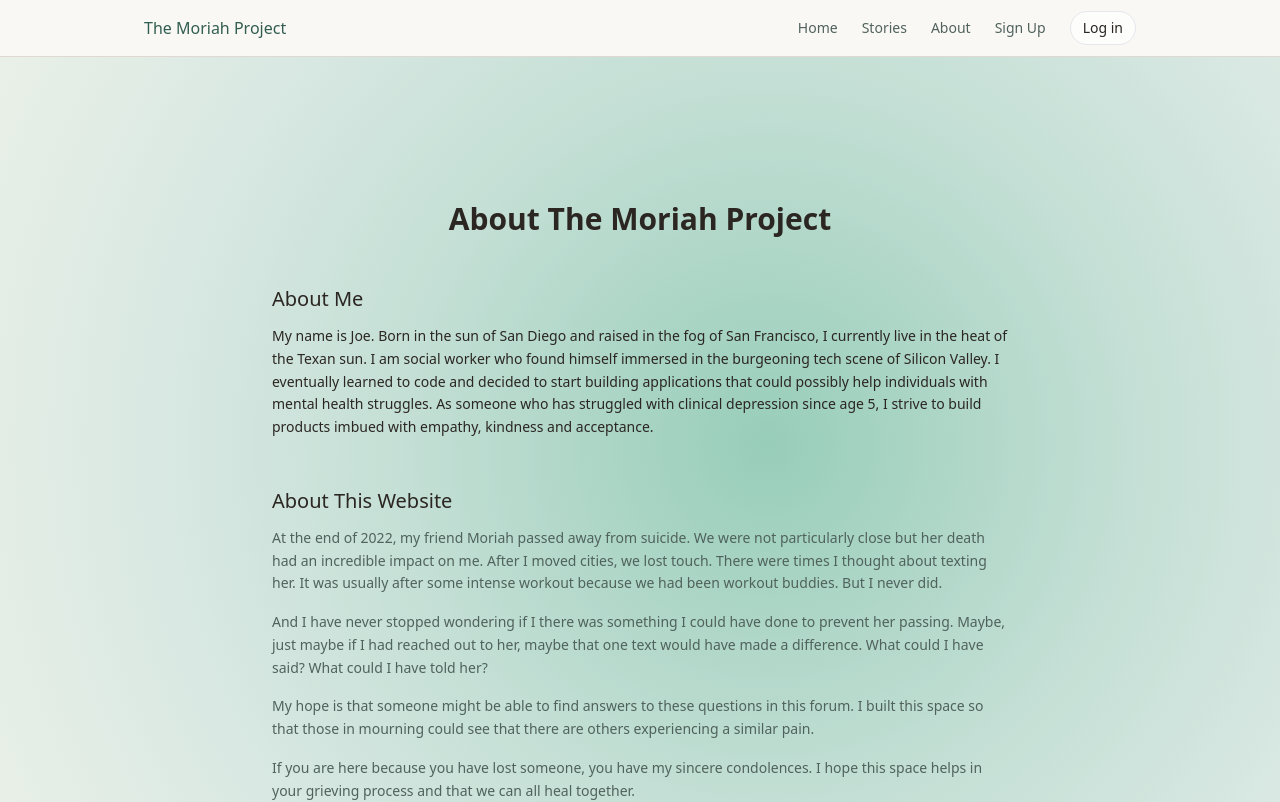
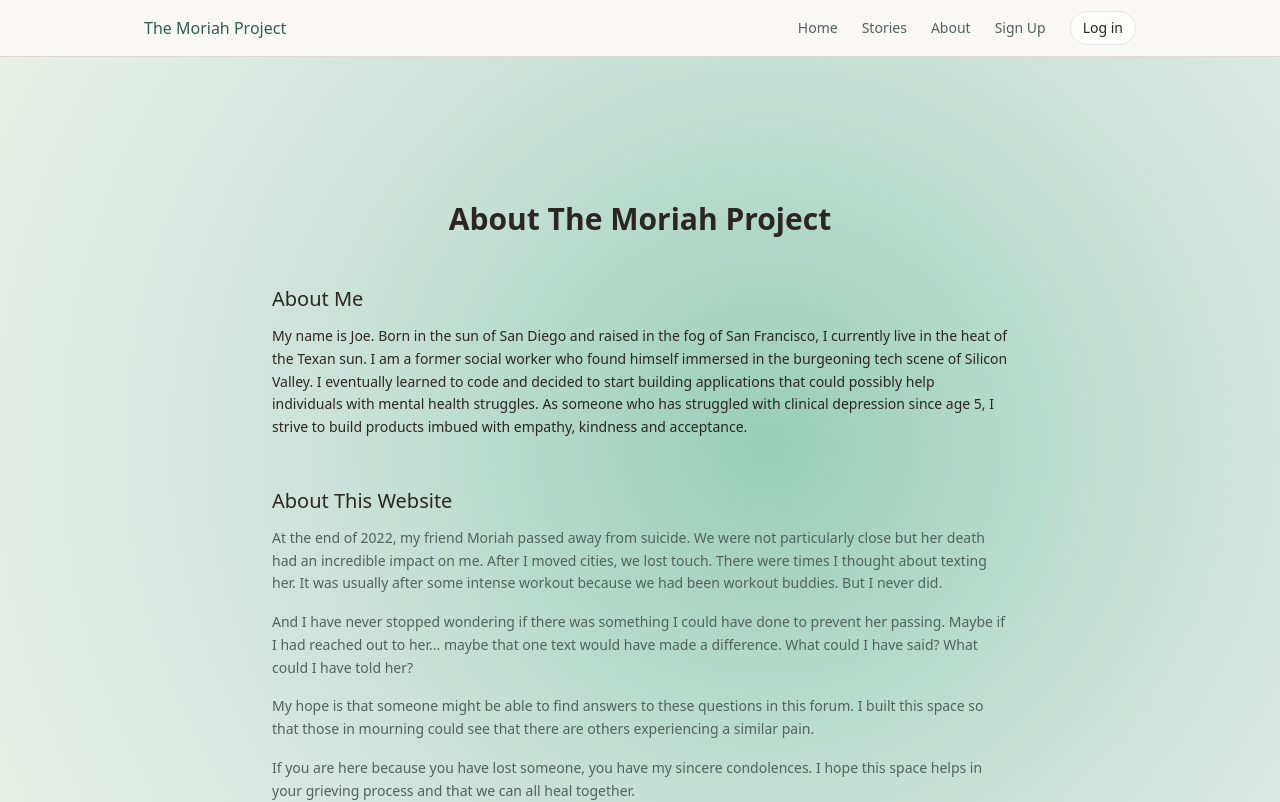
Before and after one commit to gojoego/moriah_project_v2, a Next.js app in the folder frontend/: page /about in a window 1280 px wide. Shown: the top 802 px of the page. Built offline with nearby package versions, Linux system fonts and the light colour scheme.

Commit message:
fixing types found in the About Me section

```diff
--- a/frontend/src/app/about/page.tsx
+++ b/frontend/src/app/about/page.tsx
@@ -12,7 +12,7 @@ export default function AboutPage(){
                 </h2>
                 <p className="mt-3 text-sm leading-relaxed">
                     My name is Joe. Born in the sun of San Diego and raised in the fog of San Francisco, I currently live in the
-                    heat of the Texan sun. I am social worker who found himself immersed in the burgeoning tech scene of
+                    heat of the Texan sun. I am a former social worker who found himself immersed in the burgeoning tech scene of
                     Silicon Valley. I eventually learned to code and decided to start building applications that could possibly
                     help individuals with mental health struggles. As someone who has struggled with clinical depression since
                     age 5, I strive to build products imbued with empathy, kindness and acceptance.
@@ -25,14 +25,13 @@ export default function AboutPage(){
                 </h2>
                 <div className="mt-3 space-y-4 text-sm leading-relaxed text-muted-foreground">
                     <p>
-                            At the end of 2022, my friend Moriah passed away from suicide. We were not particularly close but her
-                            death had an incredible impact on me. After I moved cities, we lost touch. There were times I thought
-                            about texting her. It was usually after some intense workout because we had been workout buddies. But I never did.
+                        At the end of 2022, my friend Moriah passed away from suicide. We were not particularly close but her
+                        death had an incredible impact on me. After I moved cities, we lost touch. There were times I thought
+                        about texting her. It was usually after some intense workout because we had been workout buddies. But I never did.
                     </p>
                     <p>
-                        And I have never stopped wondering if I there was something I could have done to prevent her passing. Maybe, just maybe
-                        if I had reached out to her, maybe that one text would have made a difference. What could I have said? What could I
-                        have told her?
+                        And I have never stopped wondering if there was something I could have done to prevent her passing. Maybe if I had
+                        reached out to her... maybe that one text would have made a difference. What could I have said? What could I have told her?
                     </p>
                     <p>
                         My hope is that someone might be able to find answers to these questions in this forum. I built this space so
```
